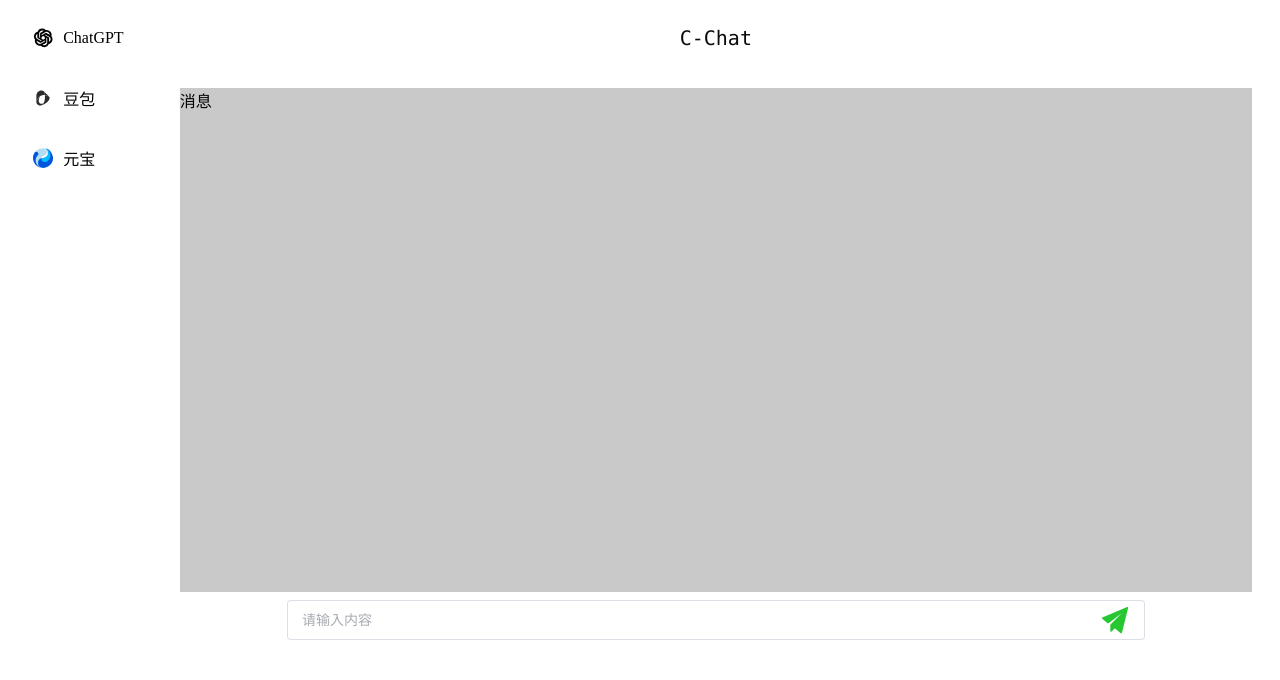
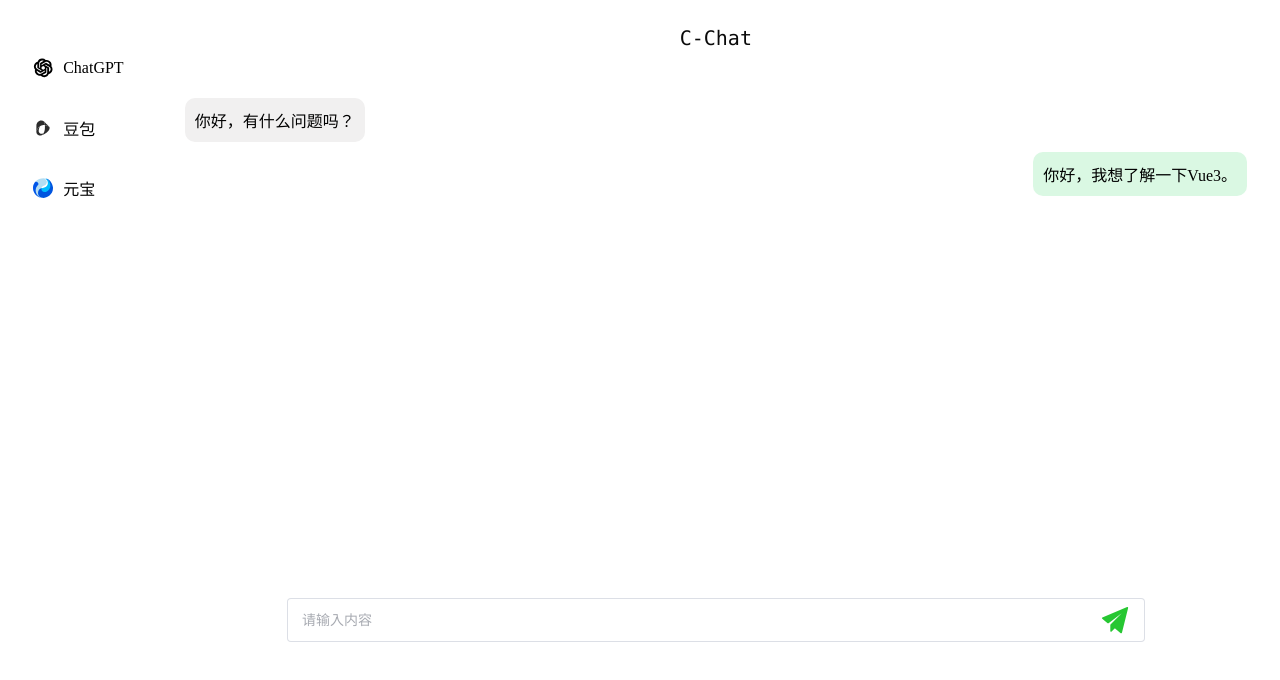
Before and after one commit to eaglecc/c-chat-web, a Vue app: page / in a window 1280 px wide. Shown: the top 680 px of the page. Built offline with nearby package versions, Linux system fonts and the light colour scheme.

Commit message:
feat：修改聊天区域样式

```diff
--- a/src/views/HomeView.vue
+++ b/src/views/HomeView.vue
@@ -17,12 +17,17 @@
         </el-header>
         <el-main class="main">
           <div class="message">
-            <label>消息</label>
-
+            <!-- 消息列表 -->
+            <div class="chat-message" v-for="(msg, index) in messages" :key="index" :class="msg.sender === 'user' ? 'user-message' : 'bot-message'">
+              <div :class="msg.sender === 'user' ? 'user-msg' : 'bot-msg'">
+                <span>{{ msg.text }}</span>
+              </div>
+            </div>
           </div>
+          <!-- 输入框 -->
           <div class="message-input">
             <el-input
-              v-model="input2"
+              v-model="inputMsg"
               class="m-input"
               size="large"
               placeholder="请输入内容"
@@ -41,6 +46,7 @@
 <script setup>
 import {ref } from 'vue';
 
+const inputMsg = ref('')
 
 const modules = [
   { id: 1, text: 'ChatGPT', image: "/src/assets/images/Chatgpt.svg" },
@@ -48,7 +54,12 @@ const modules = [
   { id: 3, text: '元宝', image: '/src/assets/images/yuanbao.svg' }
 ]
 
-const title = ref('豆包')
+// 消息列表
+const messages = ref([
+  { sender: 'bot', text: '你好，有什么问题吗？' },
+  { sender: 'user', text: '你好，我想了解一下Vue3。' },
+]);
+
 
 </script>
 
@@ -69,6 +80,7 @@ const title = ref('豆包')
           flex-direction: column;
           justify-content: space-between;
           align-items: center;
+          margin-top: 20%;
           .m-list-item {
             width: 100%;
             height: 60px;
@@ -116,9 +128,38 @@ const title = ref('豆包')
 
         .message {
           height: 90%;
-          background-color: #c9c9c9;
+          background-color: #ffffff;
         }
-
+        .chat-message {
+          margin-top: 10px;
+          margin-bottom: 10px;
+          margin-left: 5px;
+          margin-right: 5px;
+          display: flex;
+        }
+        .user-message {
+          justify-content: flex-end;
+        }
+        .bot-message {
+          justify-content: flex-start;
+        }
+        .user-msg {
+          background-color: #daf8e3;
+          padding: 10px;
+          border-radius: 10px;
+          max-width: 70%;
+          align-self: flex-end;
+          justify-content: flex-end;
+          text-align: left;
+        }
+        .bot-msg {
+          background-color: #f1f0f0;
+          padding: 10px;
+          border-radius: 10px;
+          max-width: 70%;
+          align-self: flex-start;
+          text-align: left;
+        }
         .message-input{
           height: 10%;
           display: flex;
@@ -126,6 +167,7 @@ const title = ref('豆包')
           justify-content: center;
           .m-input{
             width: 80%;
+            height: 80%;
           }
         }
       }
```
